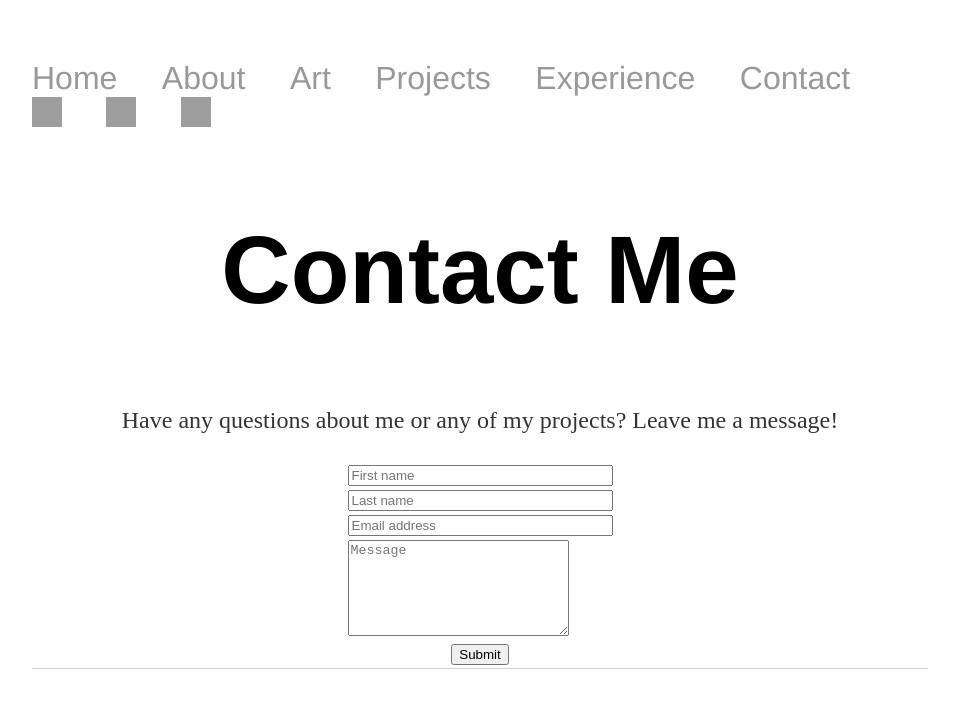
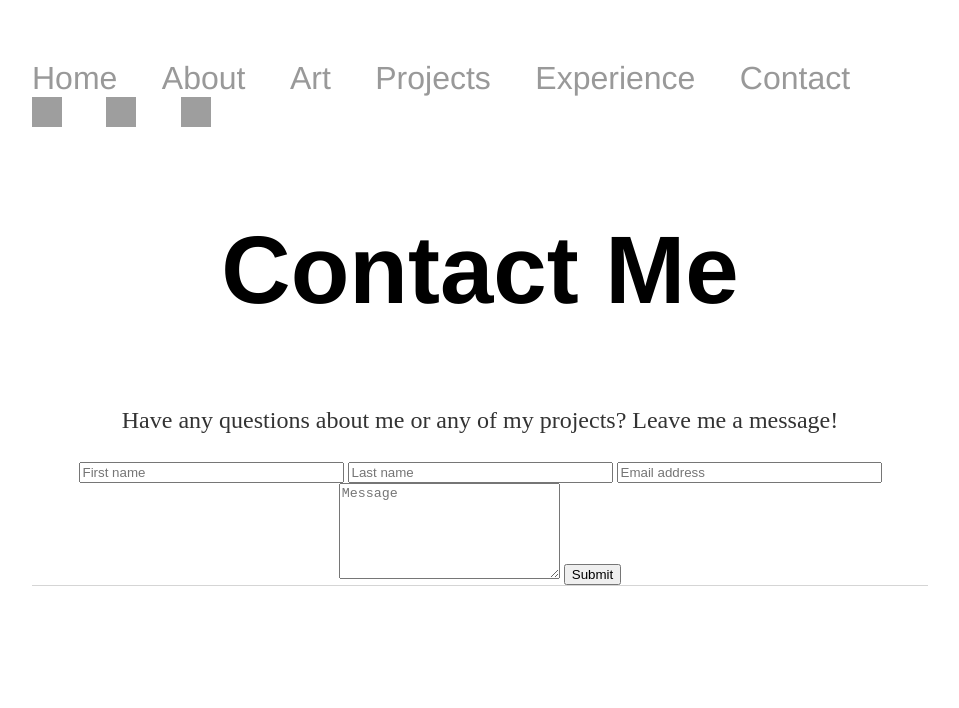
Before and after one commit to jhltsang/jhltsang.github.io, a Jekyll site: the page built from contact/index.html, in a window 1280 px wide. Shown: the top 708 px of the page, without its empty margins (160-1119 px from the left). Built offline with Jekyll 4.4.1, drawn with Linux system fonts in a browser that asks for light colours; grey boxes are pictures that could not be loaded.

Commit message:
Update index.html

```diff
--- a/contact/index.html
+++ b/contact/index.html
@@ -8,7 +8,6 @@ title: Jessica Tsang
 </div><!-- /.blurb -->
 
 <center><form name="htmlform" method="post" action="html_form_send.php">
-<table width="100px">
 </tr>
 <tr>
  <td valign="top">
```
